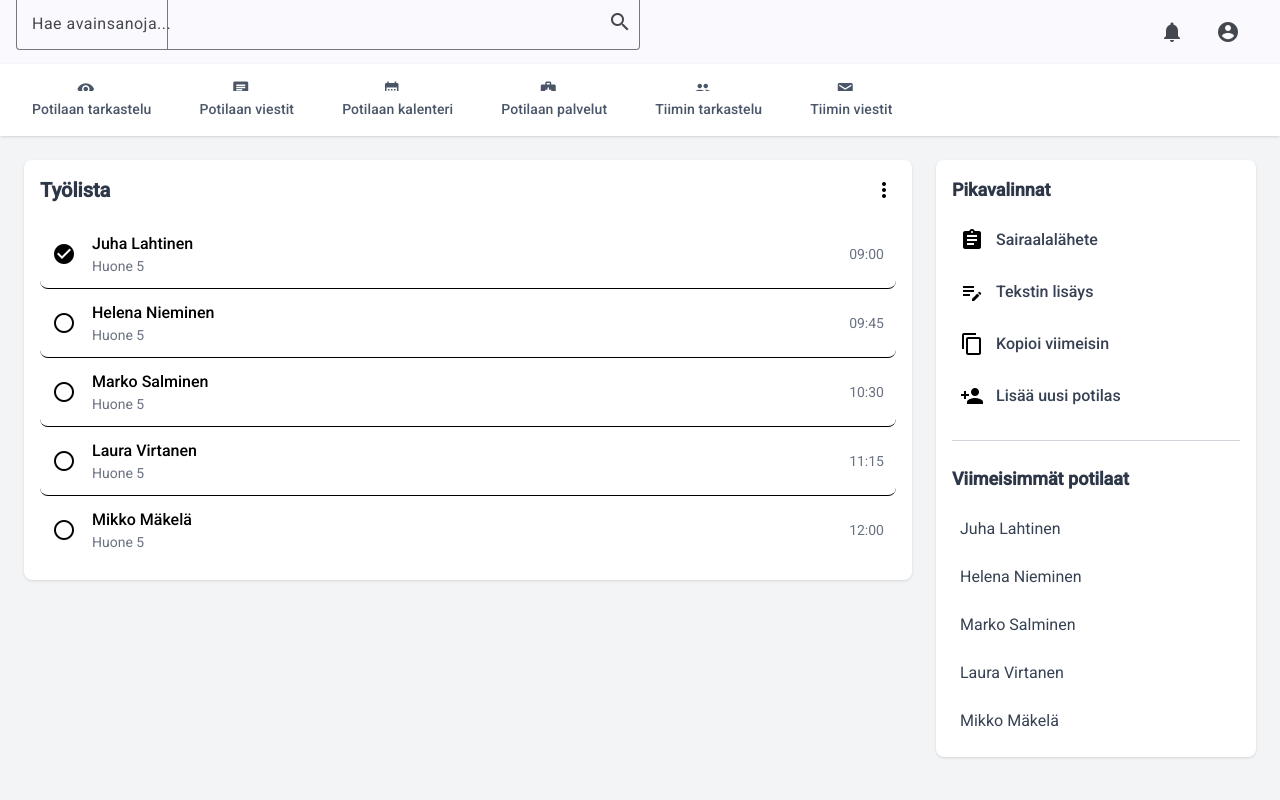
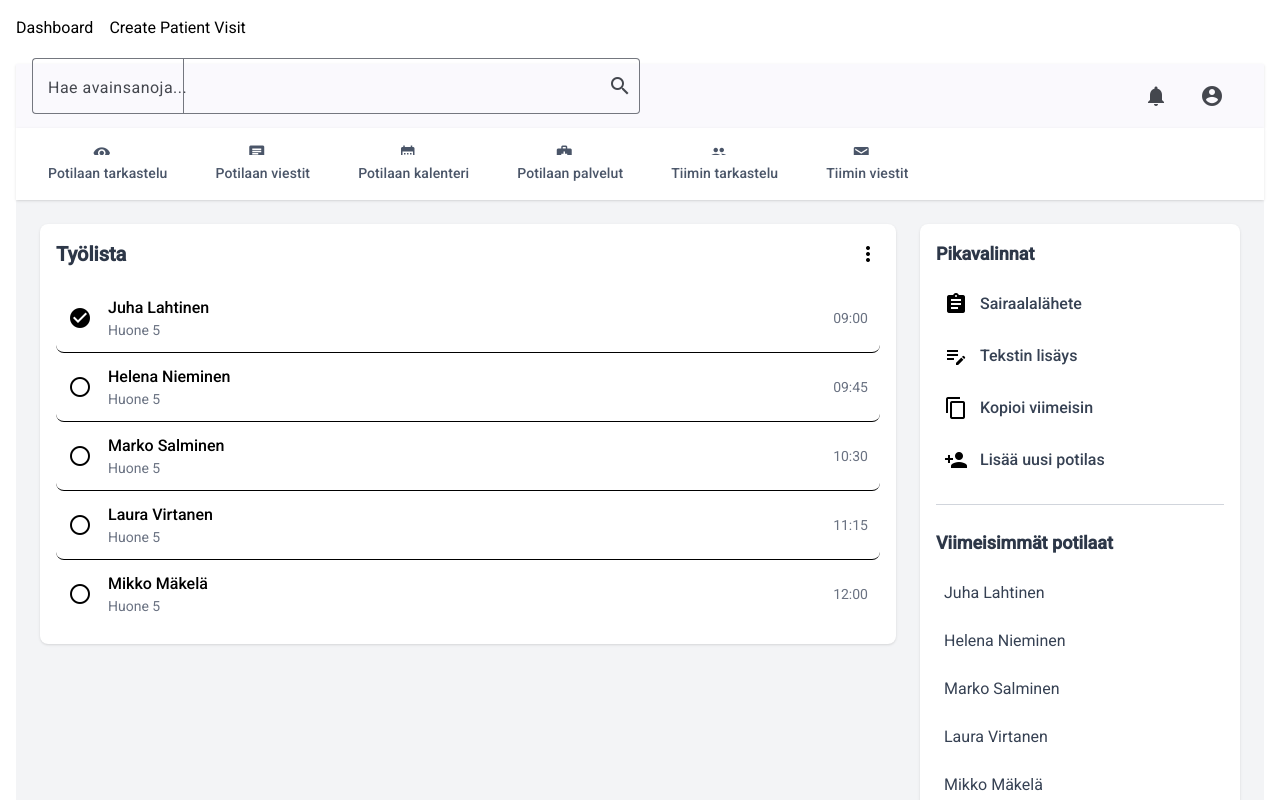
Before and after one commit to asadullahehsan/patient-appointment, an Angular app: page / in a window 1280 px wide. Shown: the top 800 px of the page. Built offline with nearby package versions, Linux system fonts and the light colour scheme.

Commit message:
make tabs to switch between dashboard and form.

```diff
--- a/src/app/app.component.html
+++ b/src/app/app.component.html
@@ -1,4 +1,29 @@
-<main>
-  <app-dashboard />
-  <app-patient-visit-form />
+<main class="p-4">
+  <!-- Navigation (you can style this later) -->
+  <div class="flex gap-4 mb-6">
+    <button mat-stroked-button (click)="navigateTo('dashboard')">
+      Dashboard
+    </button>
+
+    <button
+      mat-flat-button
+      color="primary"
+      (click)="navigateTo('patientVisitForm')"
+    >
+      Create Patient Visit
+    </button>
+  </div>
+
+  <!-- Page rendering -->
+  @if(currentPage === 'dashboard') {
+
+  <ng-container>
+    <app-dashboard></app-dashboard>
+  </ng-container>
+  } @if(currentPage === 'patientVisitForm') {
+
+  <ng-container>
+    <app-patient-visit-form></app-patient-visit-form>
+  </ng-container>
+  }
 </main>
--- a/src/app/app.component.ts
+++ b/src/app/app.component.ts
@@ -9,5 +9,9 @@ import { PatientVisitFormComponent } from './patient-visit-form/patient-visit-fo
   styleUrl: './app.component.css'
 })
 export class AppComponent {
-  title = 'patient-appointment';
+  currentPage: 'dashboard' | 'patientVisitForm' = 'dashboard'; // default
+
+  navigateTo(page: 'dashboard' | 'patientVisitForm') {
+    this.currentPage = page;
+  }
 }
```
